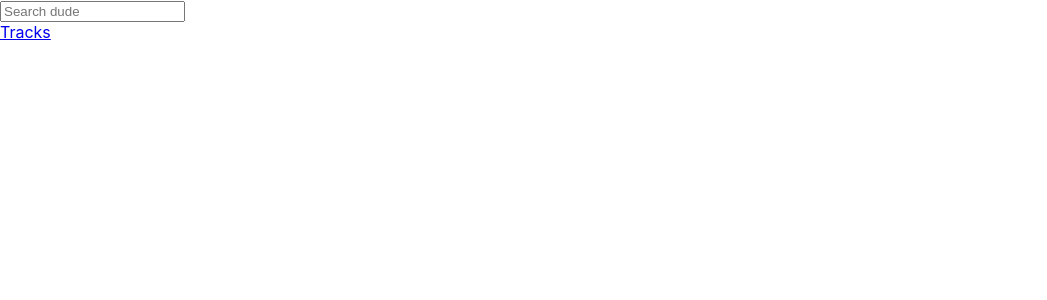
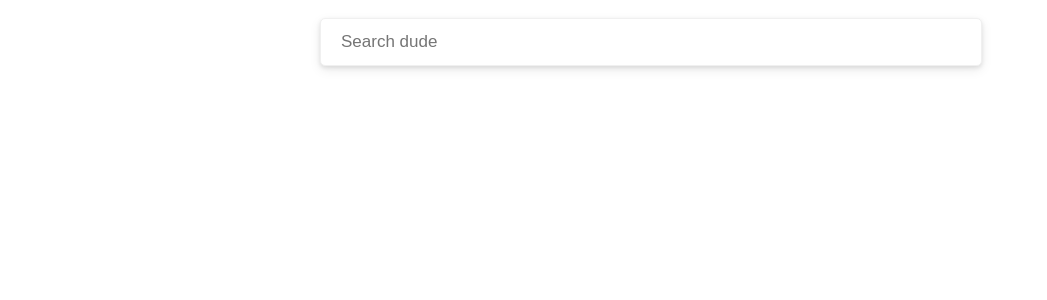
Before and after one commit to itsrojasleon/deezer-clone, a React (Create React App) app in the folder my-app/: page / in a window 1280 px wide. Shown: the top 300 px of the page, without its empty margins (0-1047 px from the left). Built offline with nearby package versions, Linux system fonts and the light colour scheme.

Commit message:
OKay broooo

```diff
--- a/my-app/src/components/Header.tsx
+++ b/my-app/src/components/Header.tsx
@@ -1,15 +1,16 @@
 import React from 'react';
+import { Link } from 'react-router-dom';
 import SearchBar from './SearchBar';
 
 const Header = () => {
   return (
     <header>
       <nav>
+        <>
+          <SearchBar />
+        </>
         <div>
-          <SearchBar />
-        </div>
-        <div>
-          <a href="#">Tracks</a>
+          <Link to="/"></Link>
         </div>
       </nav>
     </header>
--- a/my-app/src/components/Input.tsx
+++ /dev/null
@@ -1,5 +0,0 @@
-import React from 'react';
-import { InputProps } from '../types/Elements';
-
-const Input = (props: InputProps) => <input {...props} />;
-export default Input;
--- a/my-app/src/components/SearchBar.tsx
+++ b/my-app/src/components/SearchBar.tsx
@@ -3,7 +3,9 @@ import { Context as TracksContext } from '../contexts/tracks';
 import { useFormInput } from '../hooks/useFormInput';
 import { useDebounce } from '../hooks/useDebounce';
 import { InputProps } from '../types/Elements';
-import Input from './Input';
+import TextInput from './TextInput';
+
+import { StyledInputContainer } from '../styles/SearchBar';
 
 const SearchBar = (): JSX.Element => {
   const { fetchTracks } = useContext(TracksContext);
@@ -28,9 +30,9 @@ const SearchBar = (): JSX.Element => {
   };
 
   return (
-    <form>
-      <Input {...inputData} />
-    </form>
+    <StyledInputContainer>
+      <TextInput {...inputData} />
+    </StyledInputContainer>
   );
 };
 export default SearchBar;
--- /dev/null
+++ b/my-app/src/components/TextInput.tsx
@@ -0,0 +1,6 @@
+import React from 'react';
+import { InputProps } from '../types/Elements';
+import { StyledInput } from '../styles/SearchBar';
+
+const TextInput = (props: InputProps) => <StyledInput {...props} />;
+export default TextInput;
--- a/my-app/src/index.css
+++ b/my-app/src/index.css
@@ -1,8 +1,8 @@
+@import url('https://fonts.googleapis.com/css?family=Open+Sans&display=swap');
+
 body {
   margin: 0;
-  font-family: -apple-system, BlinkMacSystemFont, 'Segoe UI', 'Roboto', 'Oxygen',
-    'Ubuntu', 'Cantarell', 'Fira Sans', 'Droid Sans', 'Helvetica Neue',
-    sans-serif;
+  font-family: 'Open Sans', sans-serif;
   -webkit-font-smoothing: antialiased;
   -moz-osx-font-smoothing: grayscale;
 }
--- /dev/null
+++ b/my-app/src/styles/SearchBar.ts
@@ -0,0 +1,28 @@
+import styled from 'styled-components';
+
+export const StyledInputContainer = styled.div`
+  position: relative;
+  width: 50%;
+  margin: 18px auto 18px auto;
+  @media (max-width: 769px) {
+    width: 95%;
+  }
+`;
+
+export const StyledInput = styled.input`
+  width: 100%;
+  border: 1px solid rgb(240, 240, 240);
+  background-color: white;
+  padding: 13px 10px;
+  border-radius: 5px;
+  font-size: 17px;
+  text-indent: 10px;
+  transition: 0.2s;
+  box-shadow: 0 2px 4px rgba(0, 0, 0, 0.1), 0 4px 12px rgba(26, 26, 29, 0.08);
+  &:focus {
+    outline: 0;
+  }
+  &:hover {
+    box-shadow: 0 2px 4px rgba(0, 0, 0, 0.1), 0 6px 12px rgba(26, 26, 29, 0.08);
+  }
+`;
```
